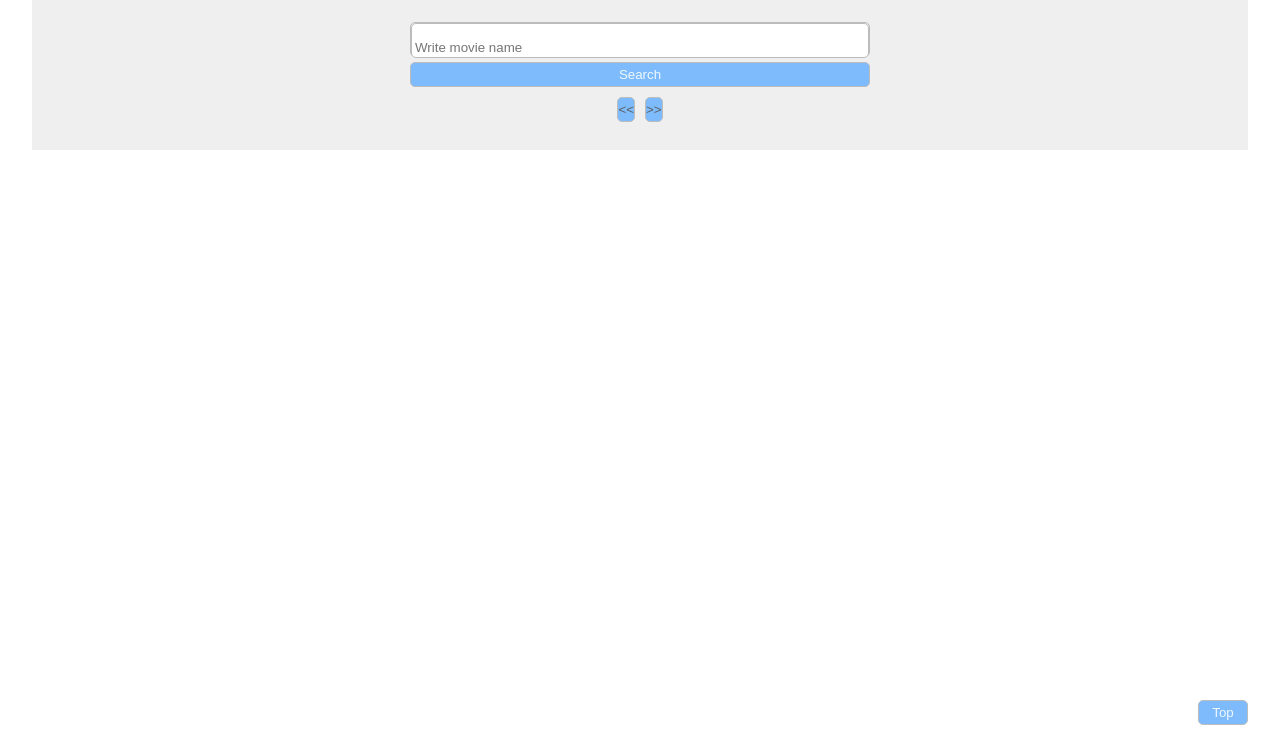
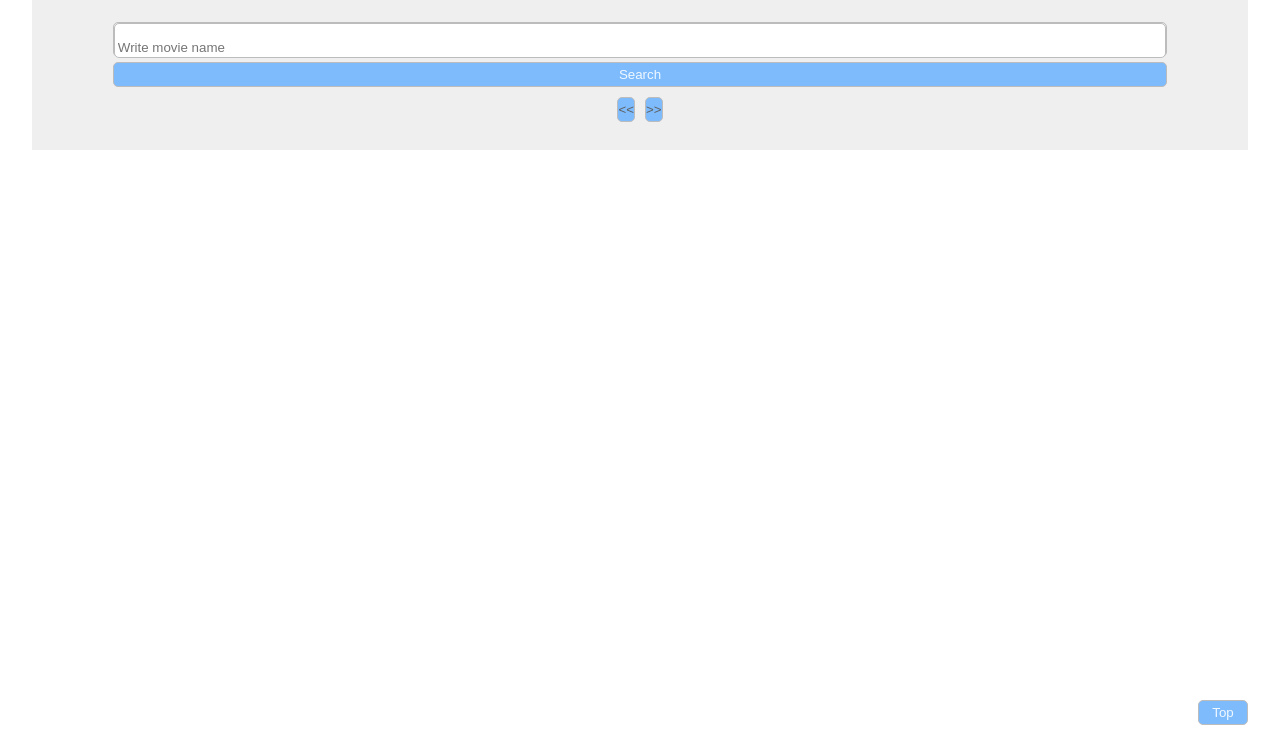
Before and after one commit to Monk191173/film, a plain HTML site: page index.html in a window 1280 px wide. Shown: the part 60-800 px from the top of the page. Drawn offline with Linux system fonts and the light colour scheme.

Commit message:
Update main.css

```diff
--- a/css/main.css
+++ b/css/main.css
@@ -6,6 +6,7 @@
 
 .container {
   width: 95vw;
+  min-width: 400px;
   margin: 0 auto;
   background-color: rgb(240, 239, 239);
 }
@@ -17,7 +18,7 @@
 }
 
 form {
-  width: 500px;
+  width: 90%;
   height: 210px;
   margin: 0 auto;
   padding: 20px;
```
